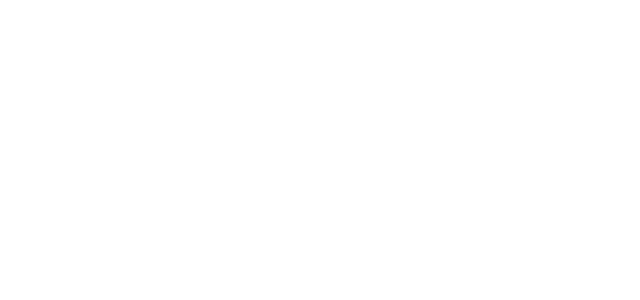
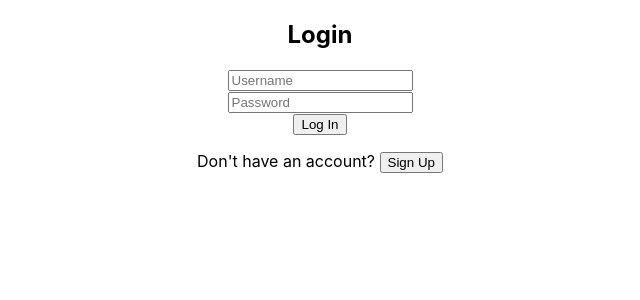
Before and after one commit to shoibolina/UpNext, a React (Create React App) app in the folder frontend/: page /login in a window 1280 px wide. Before the commit this address had no page. Shown: the top 300 px of the page, without its empty margins (320-960 px from the left). Built offline with nearby package versions, Linux system fonts and the light colour scheme.

Commit message:
added login functionality

```diff
--- a/frontend/src/App.js
+++ b/frontend/src/App.js
@@ -1,13 +1,39 @@
 import React from 'react';
-import { BrowserRouter as Router, Routes, Route } from 'react-router-dom';
+import { useState } from 'react';
+import { BrowserRouter as Router, Routes, Route, Navigate } from 'react-router-dom';
+import Login from './components/Login';
 import Home from './components/Home';
 import './App.css';
 
 function App() {
+
+  const [token, setToken] = useState(null);
+
+  const handleLoginSuccess = (accessToken) => {
+    setToken(accessToken);
+  };
+
   return (
     <Router>
       <div className="App">
         <Routes>
+          {/* Login Route */}
+          <Route path="/login" element={<Login />} />
+          {/* uncomment code block below to make it mandatory to login --> preferably after signup code is ready */}
+          {/* <Route
+            path="/login"
+            element={
+              token ? (
+                <Navigate to="/" replace />
+              ) : (
+                <Login onLoginSuccess={handleLoginSuccess} />
+              )
+            }
+          />
+          <Route
+            path="/"
+            element={token ? <Home /> : <Navigate to="/login" replace />}
+          /> */}
           <Route path="/" element={<Home />} />
         </Routes>
       </div>
--- a/frontend/src/components/Login.js
+++ b/frontend/src/components/Login.js
@@ -0,0 +1,70 @@
+import React, { useState } from 'react';
+import PropTypes from 'prop-types';
+
+function Login({ onLoginSuccess, onSwitchToSignup }) {
+  const [username, setUsername] = useState('');
+  const [password, setPassword] = useState('');
+
+  const handleSubmit = async (e) => {
+    e.preventDefault();
+    try {
+      const response = await fetch('http://127.0.0.1:8000/login', {
+        method: 'POST',
+        headers: { 'Content-Type': 'application/json' },
+        // credentials: "include",
+        body: JSON.stringify({ username, password }),
+
+      });
+
+      const data = await response.json();
+      if (response.ok) {
+        onLoginSuccess(data.access_token, data.username);
+      } else {
+        // eslint-disable-next-line no-alert
+        alert(data.error || 'Login failed. Please check your credentials.');
+      }
+    } catch (error) {
+      // eslint-disable-next-line no-console
+      console.error('Error during login:', error);
+      // eslint-disable-next-line no-alert
+      alert('Login failed. Please try again later.');
+    }
+  };
+
+  return (
+    <div>
+      <h2>Login</h2>
+      <form onSubmit={handleSubmit}>
+        <input
+          type="text"
+          placeholder="Username"
+          value={username}
+          onChange={(e) => setUsername(e.target.value)}
+          required
+        />
+        <br />
+        <input
+          type="password"
+          placeholder="Password"
+          value={password}
+          onChange={(e) => setPassword(e.target.value)}
+          required
+        />
+        <br />
+        <button type="submit">Log In</button>
+      </form>
+      <p>
+        Don&apos;t have an account?
+        {' '}
+        <button type="button" onClick={onSwitchToSignup}>Sign Up</button>
+      </p>
+    </div>
+  );
+}
+
+Login.propTypes = {
+  onLoginSuccess: PropTypes.func.isRequired,
+  onSwitchToSignup: PropTypes.func.isRequired,
+};
+
+export default Login;
```
